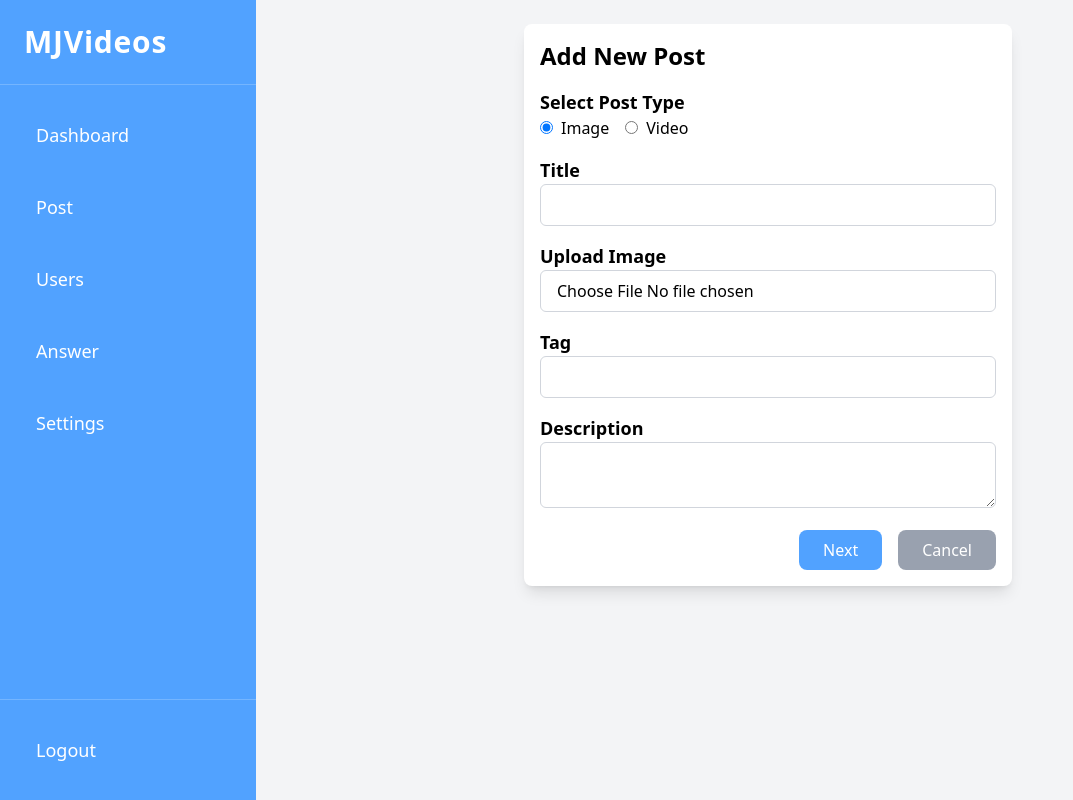
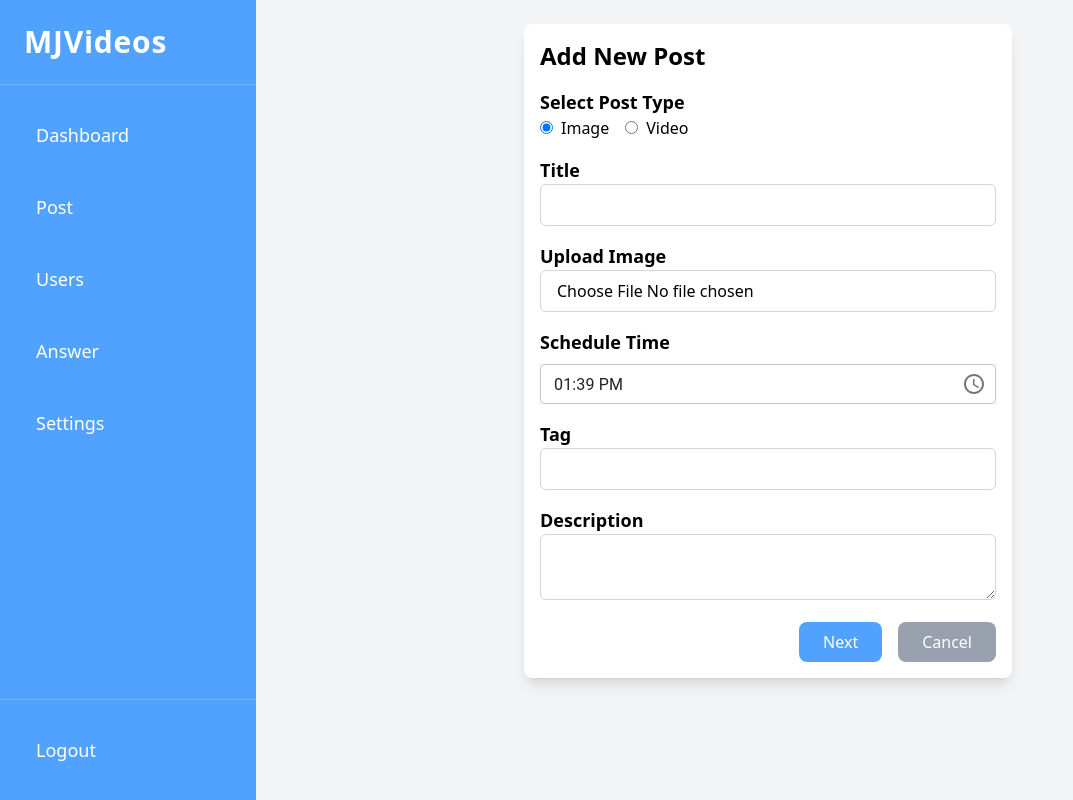
Before and after one commit to optimizaum/MJ-admin-new, a React (Vite) app: page /add-post in a window 1280 px wide. Shown: the whole page, without its empty margins (0-1073 px from the left). Built offline with nearby package versions, Linux system fonts and the light colour scheme; sample sign-in values are in the browser's storage.

Commit message:
add time

```diff
--- a/package.json
+++ b/package.json
@@ -12,9 +12,11 @@
   "dependencies": {
     "@emotion/react": "^11.14.0",
     "@emotion/styled": "^11.14.0",
-    "@mui/material": "^7.0.2",
+    "@mui/material": "^7.1.0",
+    "@mui/x-date-pickers": "^8.4.0",
     "@tailwindcss/vite": "^4.1.4",
     "axios": "^1.9.0",
+    "dayjs": "^1.11.13",
     "react": "^19.0.0",
     "react-dom": "^19.0.0",
     "react-icons": "^5.5.0",
--- a/src/components/Post/AddForm.jsx
+++ b/src/components/Post/AddForm.jsx
@@ -254,11 +254,8 @@ const AddForm = () => {
                                             </div>
                                         </div>
                                     ) : (
-                                        <input
-                                            type={field.type.toLowerCase()}
-                                            className="p-2 border rounded w-full"
-                                            required={field.required}
-                                        />
+                                        //
+                                        <></>
                                     )}
 
                                     {/* {/* Render Button with Editable Properties */}
--- a/src/components/Post/AddPost.jsx
+++ b/src/components/Post/AddPost.jsx
@@ -2,11 +2,15 @@ import axios from 'axios';
 import React, { useContext, useState } from 'react';
 import { useNavigate } from 'react-router-dom';
 import { MyContext } from '../../MyContext/Mycontext';
+import { AdapterDayjs } from '@mui/x-date-pickers/AdapterDayjs';
+import { LocalizationProvider } from '@mui/x-date-pickers/LocalizationProvider';
+import { TimePicker } from '@mui/x-date-pickers/TimePicker';
+import dayjs from 'dayjs';
 const AddPost = () => {
   const { API_BASE_URL } = useContext(MyContext)
   const [newPost, setNewPost] = useState({
     title: '',
-    tags:'',
+    tags: '',
     file: null,
     description: '',
     postType: 'image',
@@ -66,10 +70,16 @@ const AddPost = () => {
     setNewPost({
       title: '',
       file: null,
-      tags:'',
+      tags: '',
       description: '',
       postType: 'image',
     });
+  };
+
+  const [scheduleTime, setScheduleTime] = useState(dayjs());
+
+  const handleTimeChange = (newValue) => {
+    setScheduleTime(newValue);
   };
 
   return (
@@ -132,6 +142,27 @@ const AddPost = () => {
               required
             />
           </div>
+          <div className="mb-4">
+            <label htmlFor="schedule-time" className="block text-lg font-semibold mb-2">
+              Schedule Time
+            </label>
+            <LocalizationProvider dateAdapter={AdapterDayjs}>
+              <TimePicker
+                id="schedule-time"
+                value={scheduleTime}
+                onChange={handleTimeChange}
+                className="w-full"
+                slotProps={{
+                  textField: {
+                    fullWidth: true,
+                    size: 'small',
+                    // You can add extra Tailwind classes here by overriding sx if needed
+                  }
+                }}
+                label="" // label is outside so we keep this empty here
+              />
+            </LocalizationProvider>
+          </div>
 
           <div className="mb-4">
             <label htmlFor="tags" className="block text-lg font-semibold">Tag</label>
```
Also changed, not shown: 1 other file (tests, documents, lock files or other folders).
